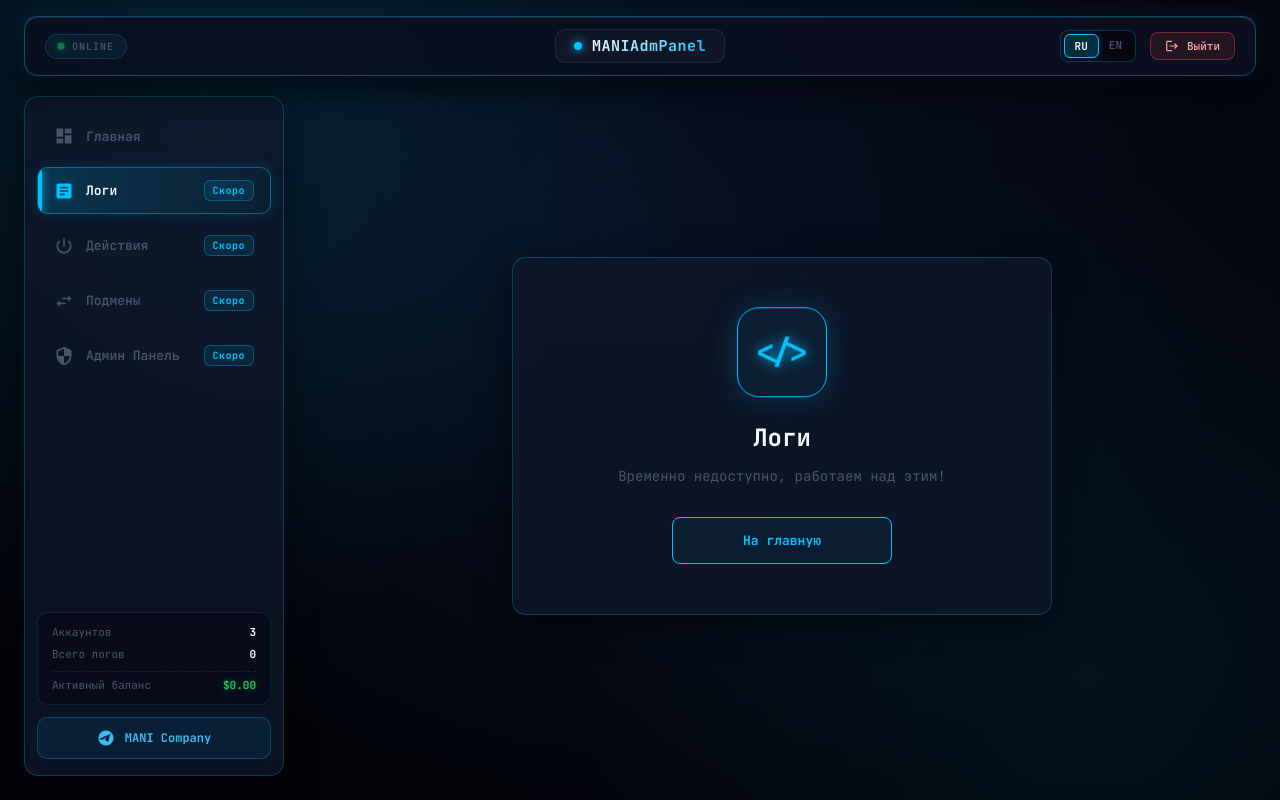
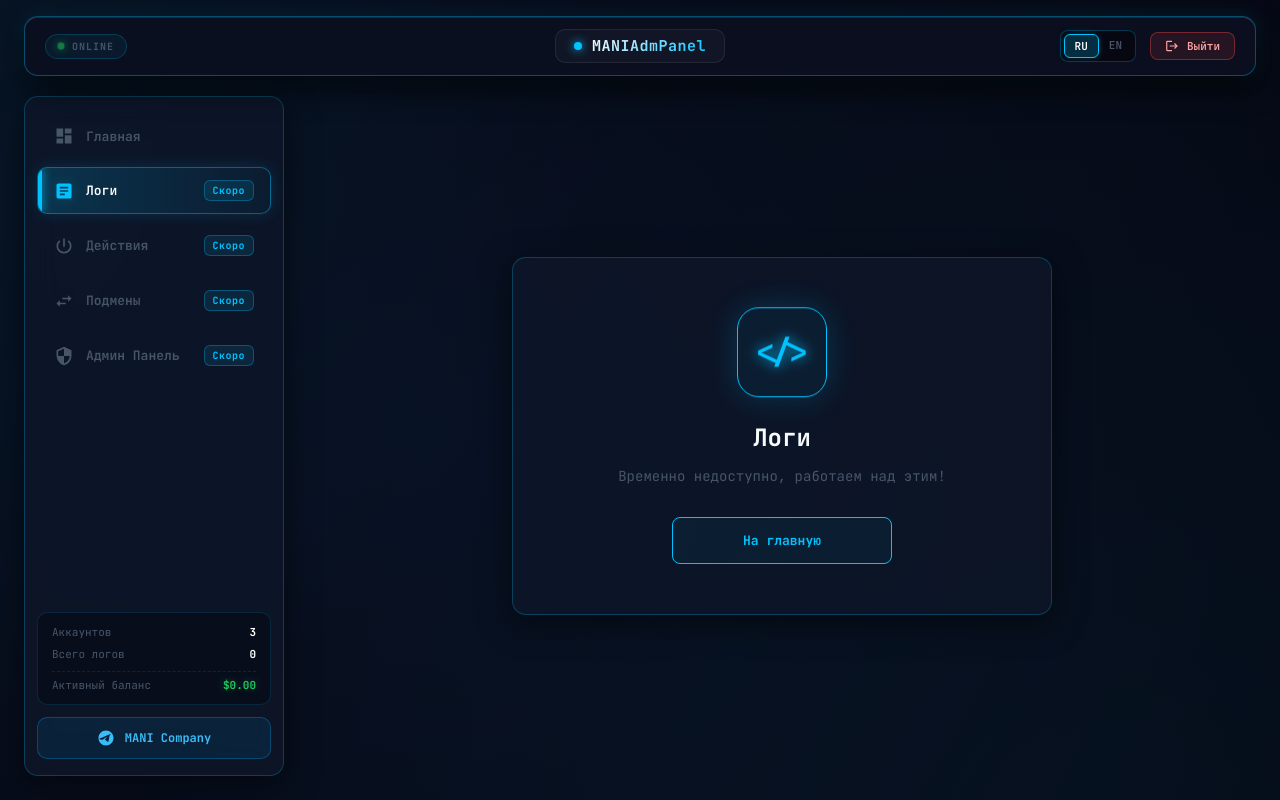
Before and after one commit to Sunsstylee/MANIPanel, a Flask app: page /logs in a window 1280 px wide. Run offline with Flask 3, Linux system fonts and the light colour scheme; the visitor is signed in with stand-in values (Sample User, id 1).

Commit message:
Update stylee.css

```diff
--- a/static/css/stylee.css
+++ b/static/css/stylee.css
@@ -8,11 +8,11 @@
 body {
     background-color: #050711;
     background-image:
-        radial-gradient(circle at 15% 15%, rgba(0, 194, 255, 0.13) 0%, transparent 40%),
-        radial-gradient(circle at 85% 85%, rgba(0, 194, 255, 0.08) 0%, transparent 40%),
-        radial-gradient(circle at 50% 30%, rgba(10, 25, 50, 0.6) 0%, transparent 70%),
-        linear-gradient(180deg, #050711 0%, #03040a 100%);
-    background-attachment: fixed;
+        radial-gradient(circle at 15% 15%, rgba(0, 194, 255, 0.07) 0%, transparent 45%),
+        radial-gradient(circle at 85% 85%, rgba(0, 194, 255, 0.04) 0%, transparent 50%),
+        radial-gradient(circle at 50% 50%, rgba(10, 25, 50, 0.5) 0%, #050711 100%);
+    background-size: 150% 150%;
+    animation: ambientGlow 25s ease infinite alternate;
     color: var(--text-main);
     font-family: 'JetBrains Mono', monospace;
     margin: 0;
@@ -21,6 +21,19 @@ body {
     display: flex;
     flex-direction: column;
     overflow-x: hidden;
+    position: relative;
+}
+
+@keyframes ambientGlow {
+    0% {
+        background-position: 0% 0%;
+    }
+    50% {
+        background-position: 100% 50%;
+    }
+    100% {
+        background-position: 30% 100%;
+    }
 }
 
 /* ==========================================================================
@@ -463,7 +476,6 @@ body {
     box-shadow: 0 12px 30px rgba(0, 0, 0, 0.6), 0 0 15px rgba(0, 194, 255, 0.1);
 }
 
-/* Задержка появления для каждого блока (Каскад) */
 .stats-grid .stat-card:nth-child(1) { animation-delay: 0.06s; }
 .stats-grid .stat-card:nth-child(2) { animation-delay: 0.12s; }
 .stats-grid .stat-card:nth-child(3) { animation-delay: 0.18s; }
```
